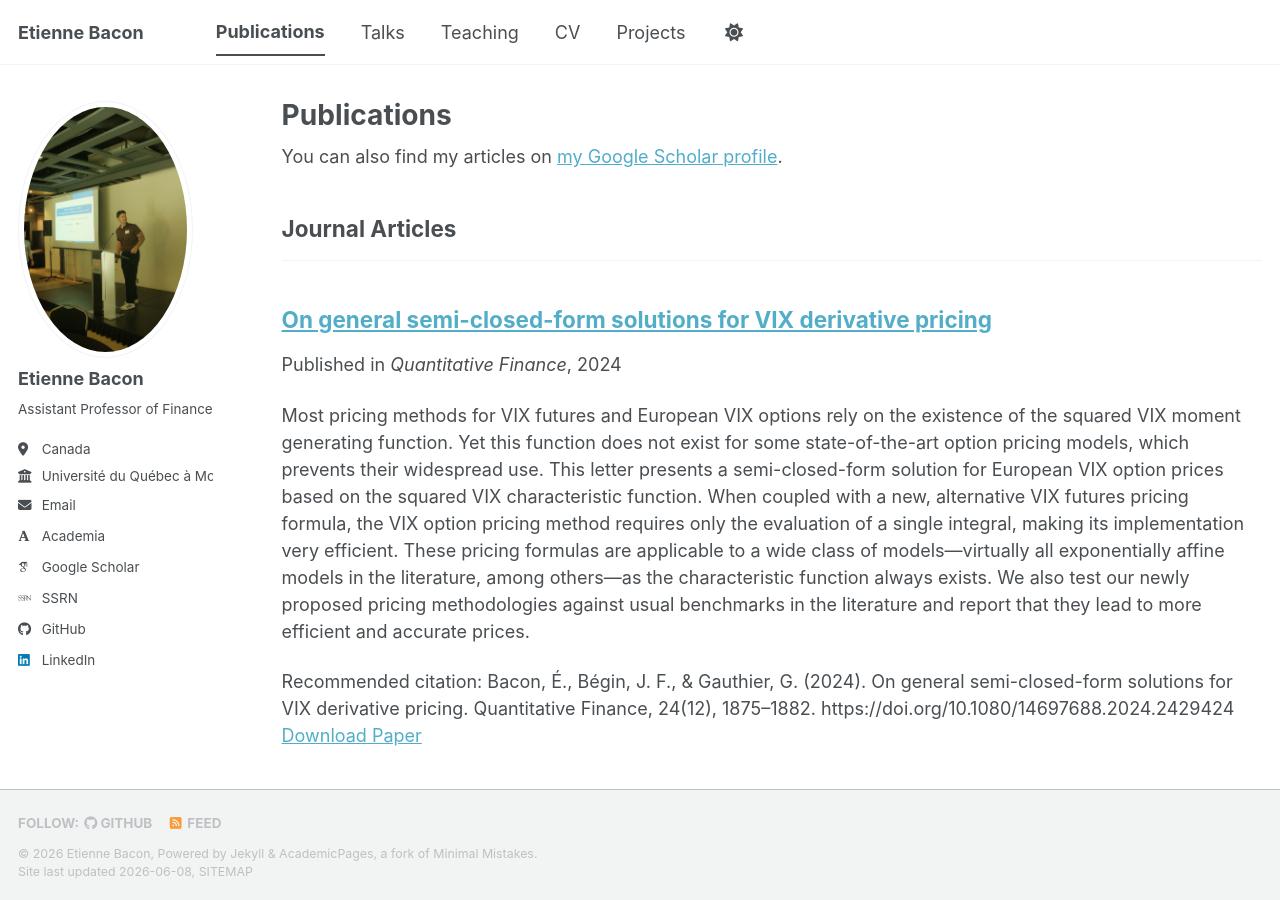
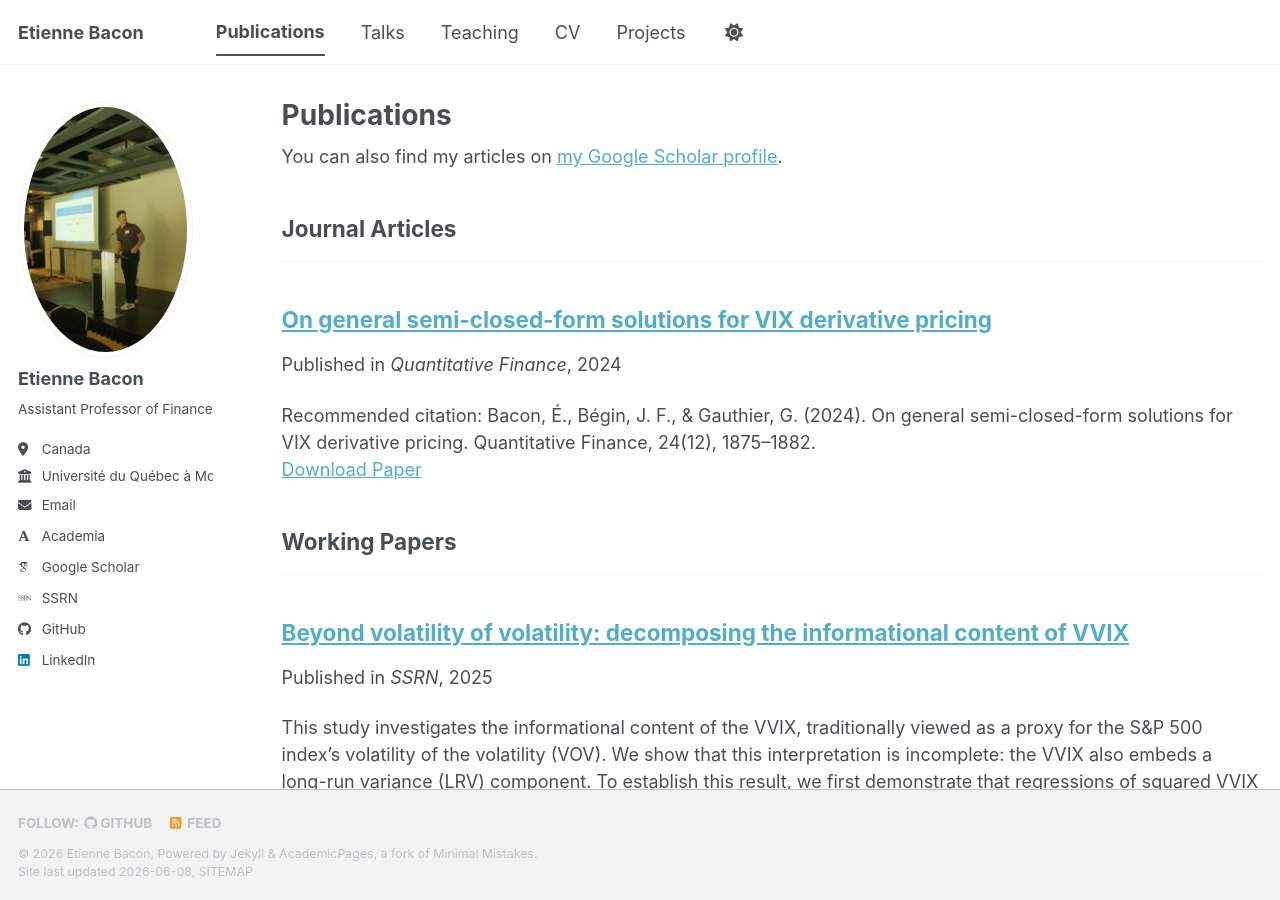
Before and after one commit to EtienneBacon/EtienneBacon.github.io, a Jekyll site: the page built from _pages/publications.html, in a window 1280 px wide and 900 px high. Built offline with Jekyll 4.4.1, drawn with Linux system fonts in a browser that asks for light colours; some web fonts are replaced; a script bundle is joined from its source files by our own code; library files that are not in the unit come from our copies.

Commit message:
Update OnGeneralSemiClosedForm.md

```diff
--- a/_publications/OnGeneralSemiClosedForm.md
+++ b/_publications/OnGeneralSemiClosedForm.md
@@ -3,11 +3,11 @@ title: "On general semi-closed-form solutions for VIX derivative pricing"
 collection: publications
 category: manuscripts
 permalink: /publication/OnGeneralSemiClosedForm
-excerpt: "Most pricing methods for VIX futures and European VIX options rely on the existence of the squared VIX moment generating function. Yet this function does not exist for some state-of-the-art option pricing models, which prevents their widespread use. This letter presents a semi-closed-form solution for European VIX option prices based on the squared VIX characteristic function. When coupled with a new, alternative VIX futures pricing formula, the VIX option pricing method requires only the evaluation of a single integral, making its implementation very efficient. These pricing formulas are applicable to a wide class of models—virtually all exponentially affine models in the literature, among others—as the characteristic function always exists. We also test our newly proposed pricing methodologies against usual benchmarks in the literature and report that they lead to more efficient and accurate prices."
+excerpt:
 date: 2024-11-09
 venue: 'Quantitative Finance'
 slidesurl:
 paperurl: 'https://www.tandfonline.com/doi/abs/10.1080/14697688.2024.2429424'
 bibtexurl:
-citation: 'Bacon, É., Bégin, J. F., & Gauthier, G. (2024). On general semi-closed-form solutions for VIX derivative pricing. Quantitative Finance, 24(12), 1875–1882. https://doi.org/10.1080/14697688.2024.2429424'
+citation: 'Bacon, É., Bégin, J. F., & Gauthier, G. (2024). On general semi-closed-form solutions for VIX derivative pricing. Quantitative Finance, 24(12), 1875–1882.'
 ---
```
